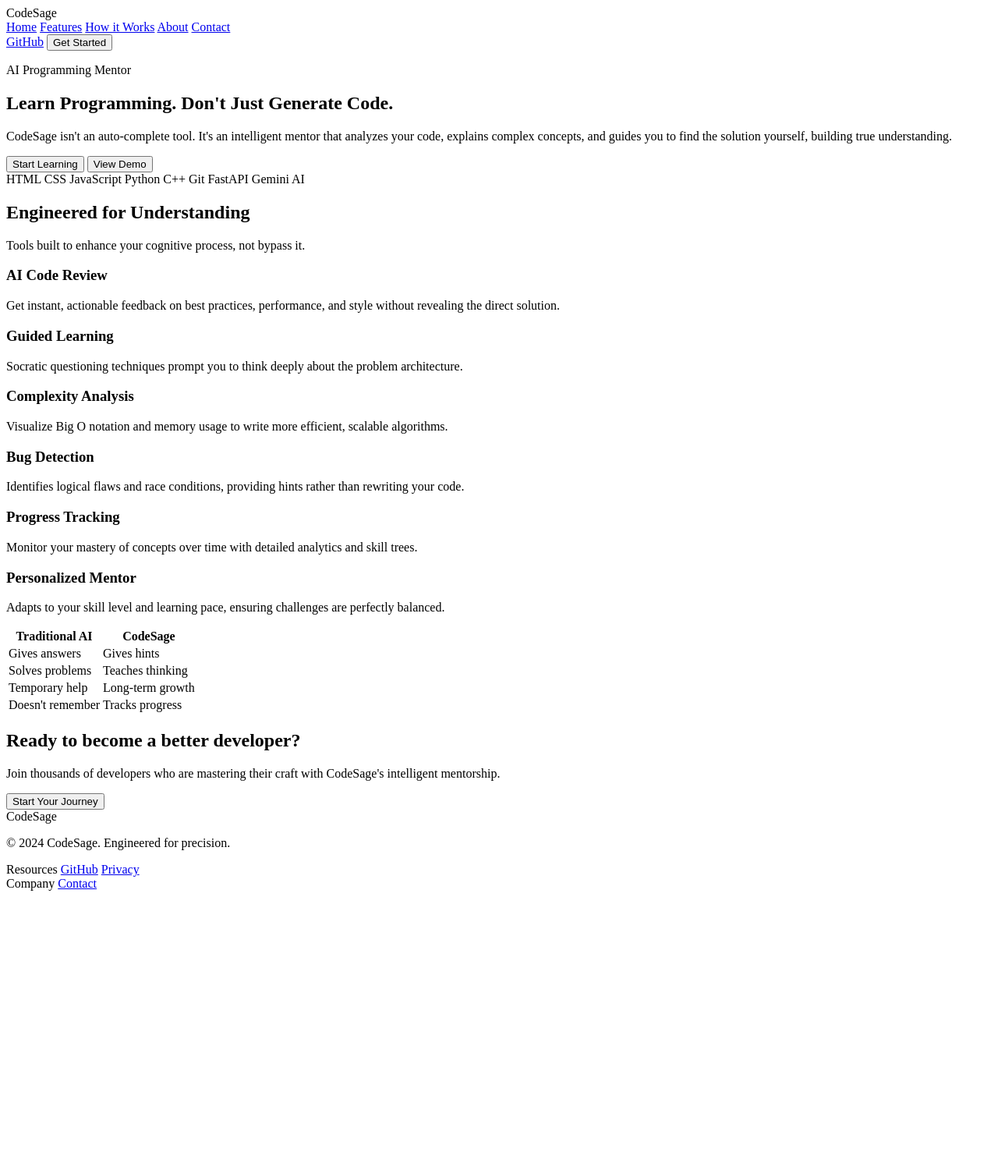
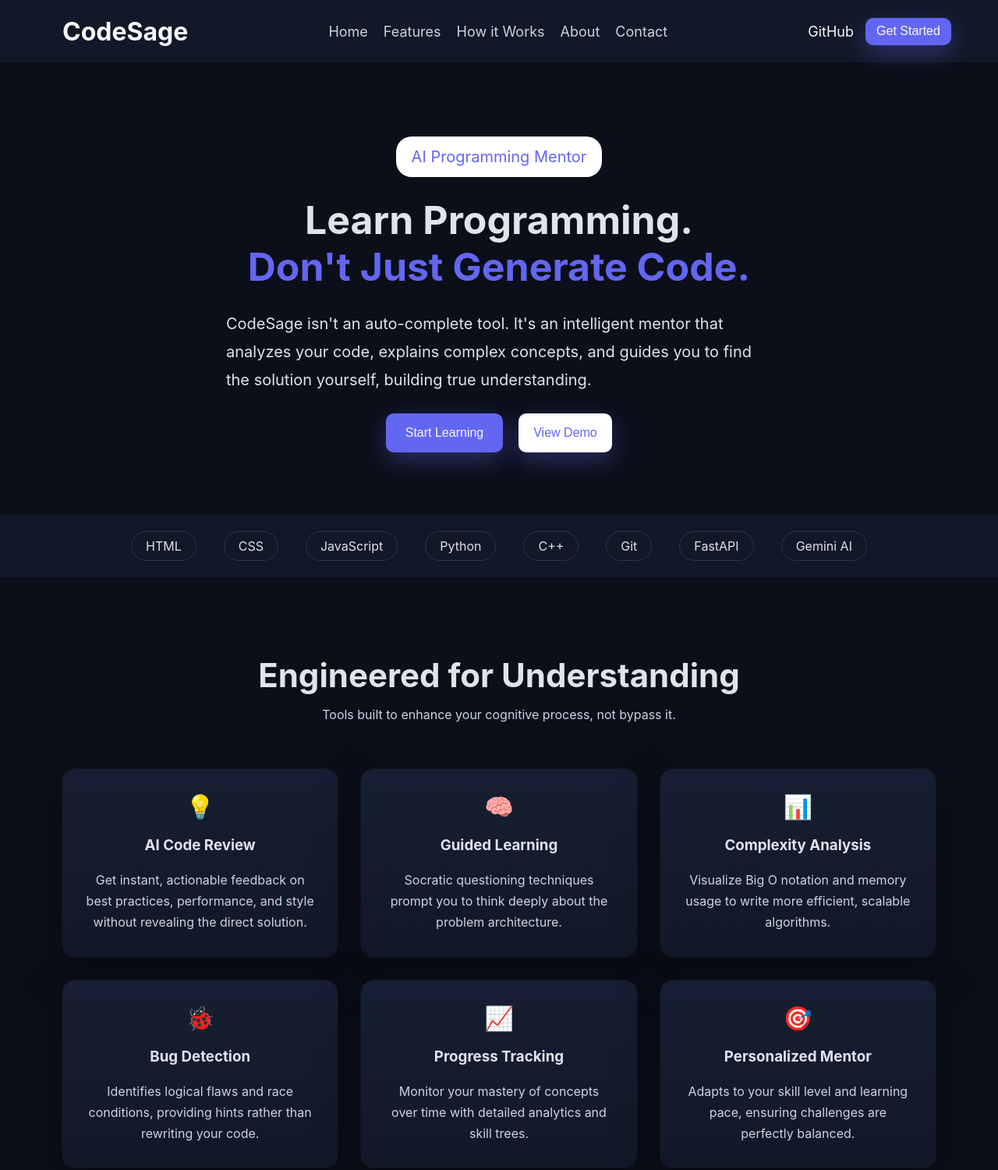
Before and after one commit to shreyanshhbharti/CodeSage, a plain HTML site: page frontend/index.html in a window 1280 px wide. Shown: the top 1500 px of the page at 78% size. Before the commit the page ends 1150 px from the top, so only its background shows below. Drawn offline with Linux system fonts and the light colour scheme.

Commit message:
Initial landing page

```diff
--- a/frontend/index.html
+++ b/frontend/index.html
@@ -4,6 +4,7 @@
     <meta charset="UTF-8">
     <meta name="viewport" content="width=device-width, initial-scale=1.0">
     <title>CodeSage</title>
+    <link rel="stylesheet" href="style.css">
 </head>
 <body>
 
@@ -30,15 +31,17 @@
         <section id="hero">
             <p class="badge">AI Programming Mentor</p>
             <h1>
-                Learn Programming.
+                Learn Programming.<br/>
                 <span>Don't Just Generate Code.</span>
             </h1>
             <p> CodeSage isn't an auto-complete tool.
                 It's an intelligent mentor that analyzes your code,
                 explains complex concepts, and
                 guides you to find the solution yourself, building true understanding.</p>
-            <button>Start Learning</button>
-            <button>View Demo</button>
+            <div class="hero-buttons">
+                <button id="primary-btn">Start Learning</button>
+                <button id="secondary-btn">View Demo</button>
+            </div>
         </section>
 
        <!-- Technology Bar -->
@@ -59,34 +62,48 @@
         <section id="features">
             <h2>Engineered for Understanding</h2>
             <p>Tools built to enhance your cognitive process, not bypass it.</p>
+        <div class="feature-grid">
             <article>
+                <div style="font-size: 30px;">💡</div>
                 <h3>AI Code Review</h3>
                 <p>Get instant, actionable feedback on best practices, performance, and style without revealing the direct solution.</p>
             </article>
             <article>
+                <div style="font-size: 30px;">🧠</div>
                 <h3>Guided Learning</h3>
                 <p>Socratic questioning techniques prompt you to think deeply about the problem architecture.</p>
             </article>
             <article>
+                <div style="font-size: 30px;">📊</div>
                 <h3>Complexity Analysis</h3>
                 <p>Visualize Big O notation and memory usage to write more efficient, scalable algorithms.</p>
             </article>
             <article>
+                <div style="font-size: 30px;">🐞</div>
                 <h3>Bug Detection</h3>
                 <p>Identifies logical flaws and race conditions, providing hints rather than rewriting your code.</p>
             </article>
             <article>
+                <div style="font-size: 30px;">📈</div>
                 <h3>Progress Tracking</h3>
                 <p>Monitor your mastery of concepts over time with detailed analytics and skill trees.</p>
             </article>
             <article>
+                <div style="font-size: 30px;">🎯</div>
                 <h3>Personalized Mentor</h3>
                 <p>Adapts to your skill level and learning pace, ensuring challenges are perfectly balanced.</p>
             </article>
+        </div>
         </section>
 
-        <!-- Comparison -->
-        <section id="comparison">
+        <section id="compare-cta">
+
+        <h2>Why <span>CodeSage</span> is Different</h2>
+        <p>See why learning with guidance beats getting instant answers.</p>
+
+        <div class="compare-container">
+
+        <div id="comparison">
             <table>
                 <thead>
                     <tr>
@@ -96,49 +113,68 @@
                 </thead>
                 <tbody>
                     <tr>
-                        <td>Gives answers</td>
-                        <td>Gives hints</td>
+                        <td>❌Gives answers</td>
+                        <td>✅Gives hints</td>
                     </tr>
                     <tr>
-                        <td>Solves problems</td>
-                        <td>Teaches thinking</td>
+                        <td>❌Solves problems</td>
+                        <td>✅Teaches thinking</td>
                     </tr>
                     <tr>
-                        <td>Temporary help</td>
-                        <td>Long-term growth</td>
+                        <td>❌Temporary help</td>
+                        <td>✅Long-term growth</td>
                     </tr>
                     <tr>
-                        <td>Doesn't remember</td>
-                        <td>Tracks progress</td>
+                        <td>❌Doesn't remember</td>
+                        <td>✅Tracks progress</td>
                     </tr>
                 </tbody>
             </table>
+            </div>
 
-        </section>
+        <div id="cta">
+            <h2>Ready to become a better developer?</h2>
+            <p>
+                Join thousands of developers who are mastering their craft
+                with CodeSage's intelligent mentorship.
+            </p>
+            <button>Start Your Journey</button>
+        </div>
 
-        <!--CTA Section-->
-        <section id="cta">
-            <h2>Ready to become a better developer?</h2>
-            <p>Join thousands of developers who are mastering their craft with CodeSage's intelligent mentorship.</p>
-            <button>Start Your Journey</button>
-        </section>
+    </div>
+
+    </section>
+
     </main>
+
 
     <!-- Footer -->
     <footer>
-        <div>
-            <span>CodeSage</span>
-            <p>© 2024 CodeSage. Engineered for precision.</p>
-        </div>
-        <div>
-            <span>Resources</span>
-            <a href="#">GitHub</a>
-            <a href="#">Privacy</a>
-        </div>
-        <div>
-            <span>Company</span>
-            <a href="#">Contact</a>
+        <div class="footer-brand">
+        <h3>CodeSage</h3>
+        <p>Learn programming by understanding, not memorizing.</p>
+        <small>© 2026 CodeSage. All rights reserved.</small>
         </div>
 
+        <div class="footer-links">
+        <h4>Resources</h4>
+        <a href="#">GitHub</a>
+        <a href="#">Documentation</a>
+        <a href="#">Privacy Policy</a>
+        </div>
+
+        <div class="footer-links">
+        <h4>Company</h4>
+        <a href="#">About</a>
+        <a href="#">Contact</a>
+        <a href="#">Careers</a>
+        </div>
+
+        <div class="footer-links">
+        <h4>Social</h4>
+        <a href="#">LinkedIn</a>
+        <a href="#">Twitter</a>
+        <a href="#">Discord</a>
+        </div>
     </footer>
 </body>
--- /dev/null
+++ b/frontend/style.css
@@ -0,0 +1,422 @@
+html{
+    scroll-behavior:smooth;
+}
+
+*{
+    margin:0;
+    padding:0;
+    box-sizing:border-box;
+}
+
+:root{
+    --primary:#6366F1;
+    --primary-hover:#4F46E5;
+    --bg:#0B0F19;
+    --surface:#111827;
+    --text:#F8FAFC;
+    --secondary:#CBD5E1;
+}
+
+img{
+    max-width:100%;
+}
+header {
+    position: sticky;
+    top: 0;
+    background-color: #111827;
+    display: flex;
+    justify-content: space-between;
+    align-items: center;
+    left:0;
+    right:0;
+    z-index:1000;
+    height: 80px;
+    padding: 0 60px;
+}
+
+.logo {
+    font-size: 2rem;
+    font-weight: 700;
+    color: #F8FAFC;
+    margin-left: 20px;
+}
+
+nav {
+    display: flex;
+    gap: 20px;
+}
+
+nav a {
+    font-size: 18px;
+    color: #CBD5E1;
+    text-decoration: none;
+    transition: color 0.3s;
+    position: relative;
+}
+
+nav a:hover {
+    color: #6366F1;
+}
+
+nav a::after{
+    content:"";
+    position:absolute;
+    left:0;
+    bottom:-5px;
+    width:0;
+    height:2px;
+    background:var(--primary);
+    transition:.3s;
+}
+
+nav a:hover::after{
+    width:100%;
+}
+
+.actions{
+    display: flex;
+    gap: 15px;
+    align-items: center;
+}
+.actions a{
+    font-size: 18px;
+    color: #F8FAFC;
+    text-decoration: none;
+    transition: color 0.3s;
+}
+
+.actions a:hover {
+    color: #6366F1;
+}
+
+button{
+    cursor:pointer;
+    transition:.3s;
+    border:none;
+    border-radius:10px;
+    box-shadow:0 10px 30px rgba(99,102,241,.35);
+}
+button:hover{
+    transform:translateY(-2px);
+}
+
+.actions button{
+    font-size: 16px;
+    height: 35px;
+    width: 110px;
+    background-color: #6366F1;
+    color:#F8FAFC ;
+    border-radius: 10px;
+}
+.actions button:hover{
+    background-color: #4F46E5;
+}
+
+body {
+    background-color: #0B0F19;
+    color: #e1e2ec;
+    font-family:Inter, sans-serif;
+    overflow-x:hidden;
+}
+
+#hero{
+    display: flex;
+    padding:70px 20px 80px;
+    justify-content: space-between;
+    flex-direction: column;
+    align-items: center;
+}
+
+.badge{
+    color:#6366F1;
+    background-color: white;
+    padding:8px 20px;
+    border-radius:999px;
+    display:inline-block;
+    text-align: center;
+    border-radius: 20px;
+}
+#hero p{
+    max-width: 700px;
+    margin: 25px auto;
+    line-height: 1.8;
+    font-size:20px;
+}
+#hero h1 {
+    font-size: 50px;
+    text-align: center;
+}
+#hero h1 span{
+    color:#6366F1;
+}
+.hero-buttons{
+    display:flex;
+    justify-content:center;
+    gap:20px;
+}
+.hero-buttons #primary-btn{
+    font-size: 16px;
+    height: 50px;
+    width: 150px;
+    background-color: #6366F1;
+    color:#F8FAFC ;
+    border-radius: 10px;
+}
+.hero-buttons #primary-btn:hover{
+    background-color: #4F46E5;
+}
+.hero-buttons #secondary-btn{
+    font-size: 16px;
+    height: 50px;
+    width: 120px;
+    background-color: white;
+    color:#6366F1 ;
+    border-radius: 10px;
+}
+
+#technologies div{
+    height: 80px;
+    background-color:#111827 ;
+    display:flex;
+    justify-content:center;
+    gap:35px;
+    flex-wrap:wrap;
+    align-items: center;
+    padding-left:100px ;
+    padding-right:100px;
+
+}
+
+#technologies span{
+    padding:8px 18px;
+    border:1px solid #2D3748;
+    border-radius:999px;
+    transition:.3s;
+}
+
+#technologies span:hover{
+    border-color:#6366F1;
+    color:#6366F1;
+}
+
+#features{
+    padding:100px 80px;
+    text-align:center;
+}
+
+#features h2{
+    font-size:42px;
+    margin-bottom:15px;
+}
+
+#features p{
+    color:var(--secondary);
+}
+.feature-grid{
+    display:grid;
+    grid-template-columns:repeat(3,1fr);
+    gap:30px;
+    margin-top:60px;
+
+}
+.feature-grid article{
+    background:linear-gradient(180deg,#161F33,#111827);
+    padding:30px;
+    border-radius:16px;
+    box-shadow:0 0 0 1px rgba(255,255,255,.03),0 20px 60px rgba(0,0,0,.35);
+}
+.feature-grid article h3{
+    margin:20px 0;
+}
+.feature-grid article p{
+    line-height:1.7;
+}
+.feature-grid article{
+    transition:.3s;
+}
+.feature-grid article:hover{
+    transform:translateY(-8px);
+}
+.feature-grid article:hover{
+    border:1px solid var(--primary);
+}
+/* ===========================
+   Compare + CTA Section
+=========================== */
+
+#compare-cta{
+    padding:100px 80px;
+    text-align:center;
+}
+
+#compare-cta h2{
+
+    font-size:42px;
+    margin-bottom:12px;
+    color:var(--text);
+}
+
+#compare-cta h2 span{
+    color:var(--primary);
+}
+
+#compare-cta > p{
+    color:var(--secondary);
+    margin-bottom:50px;
+    font-size:18px;
+}
+
+/* Layout */
+
+.compare-container{
+    display:flex;
+    gap:40px;
+    align-items:stretch;
+}
+
+/* ===========================
+   Comparison Card
+=========================== */
+
+#comparison{
+    flex:2;
+    background:var(--surface);
+    border-radius:20px;
+    padding:30px;
+    box-shadow:0 0 0 1px rgba(255,255,255,.03),0 20px 60px rgba(0,0,0,.35);
+}
+
+#comparison table{
+    width:100%;
+    border-collapse:collapse;
+    overflow:hidden;
+    border-radius:16px;
+}
+
+#comparison thead th{
+    background:var(--primary);
+    color:var(--text);
+    padding:20px;
+    font-size:18px;
+}
+
+#comparison td{
+    padding:30px 40px;
+    font-size:20px;
+    text-align:center;
+    border-bottom:1px solid #2D3748;
+}
+
+#comparison tbody tr{
+    transition:.3s;
+}
+
+#comparison tbody tr:hover{
+    background:#161F33;
+}
+
+/* ===========================
+   CTA Card
+=========================== */
+
+#cta{
+    flex:1;
+    background:var(--surface);
+    border-radius:20px;
+    padding:40px 30px;
+
+    display:flex;
+    flex-direction:column;
+    justify-content:center;
+    align-items:center;
+
+    box-shadow:0 0 0 1px rgba(255,255,255,.03),0 20px 60px rgba(0,0,0,.35);
+}
+
+#cta h3{
+    font-size:32px;
+    color:var(--text);
+    margin-bottom:20px;
+    line-height:1.3;
+}
+
+#cta p{
+    color:var(--secondary);
+    line-height:1.7;
+    margin-bottom:30px;
+}
+
+#cta button{
+    background:var(--primary);
+    color:var(--text);
+
+    width:190px;
+    height:58px;
+
+    border:none;
+    border-radius:999px;
+
+    font-size:18px;
+    cursor:pointer;
+    transition:.3s;
+}
+
+#cta button:hover{
+    background:var(--primary-hover);
+    transform:translateY(-3px);
+}
+
+footer{
+    margin-top:100px;
+    padding:60px 80px;
+    background:#111827;
+
+    display:flex;
+    justify-content:space-between;
+    align-items:flex-start;
+    flex-wrap:wrap;
+
+    gap:60px;
+}
+
+.footer-brand{
+    max-width:320px;
+}
+
+.footer-brand h3{
+    font-size:32px;
+    color:var(--text);
+    margin-bottom:15px;
+}
+
+.footer-brand p{
+    color:var(--secondary);
+    line-height:1.7;
+    margin-bottom:20px;
+}
+
+.footer-brand small{
+    color:#7C8799;
+}
+
+.footer-links{
+    display:flex;
+    flex-direction:column;
+    gap:15px;
+}
+
+.footer-links h4{
+    color:white;
+    margin-bottom:10px;
+}
+
+.footer-links a{
+    text-decoration:none;
+    color:var(--secondary);
+    transition:.3s;
+}
+
+.footer-links a:hover{
+    color:var(--primary);
+    transform:translateX(5px);
+}
```
Also changed, not shown: frontend/script.js (added).
